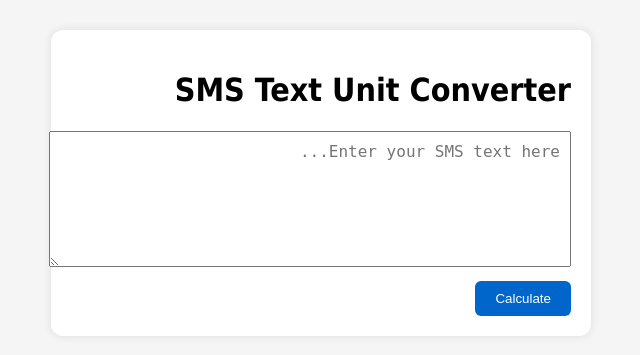
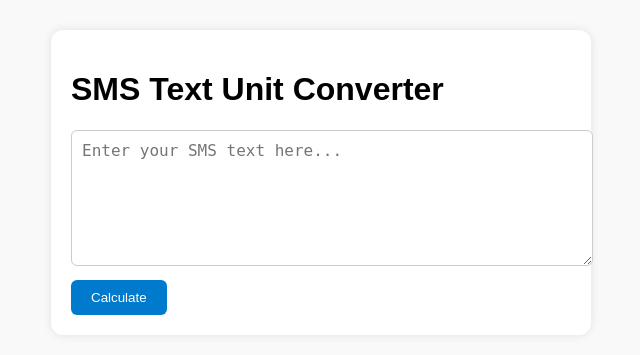
Before and after one commit to zangane/SMSTextUnitConverter, a PHP site: page / in a window 1280 px wide. Shown: the top 355 px of the page, without its empty margins (319-959 px from the left). Run offline with PHP 8.4, Linux system fonts and the light colour scheme.

Commit message:
Update style.css

```diff
--- a/style.css
+++ b/style.css
@@ -1,14 +1,14 @@
 body {
-    font-family: Tahoma, sans-serif;
-    background-color: #f5f5f5;
-    direction: rtl;
+    font-family: Arial, sans-serif;
+    background-color: #f9f9f9;
+    direction: ltr;
 }
 
 .container {
     width: 90%;
     max-width: 500px;
     margin: 30px auto;
-    background: white;
+    background: #ffffff;
     padding: 20px;
     border-radius: 12px;
     box-shadow: 0 0 10px rgba(0,0,0,0.1);
@@ -19,12 +19,14 @@ textarea {
     font-size: 16px;
     padding: 10px;
     resize: vertical;
+    border: 1px solid #ccc;
+    border-radius: 6px;
 }
 
 button {
     margin-top: 10px;
     padding: 10px 20px;
-    background-color: #0066cc;
+    background-color: #007acc;
     color: white;
     border: none;
     border-radius: 6px;
@@ -34,6 +36,6 @@ button {
 a {
     display: inline-block;
     margin-top: 15px;
-    color: #0066cc;
+    color: #007acc;
     text-decoration: none;
 }
```
